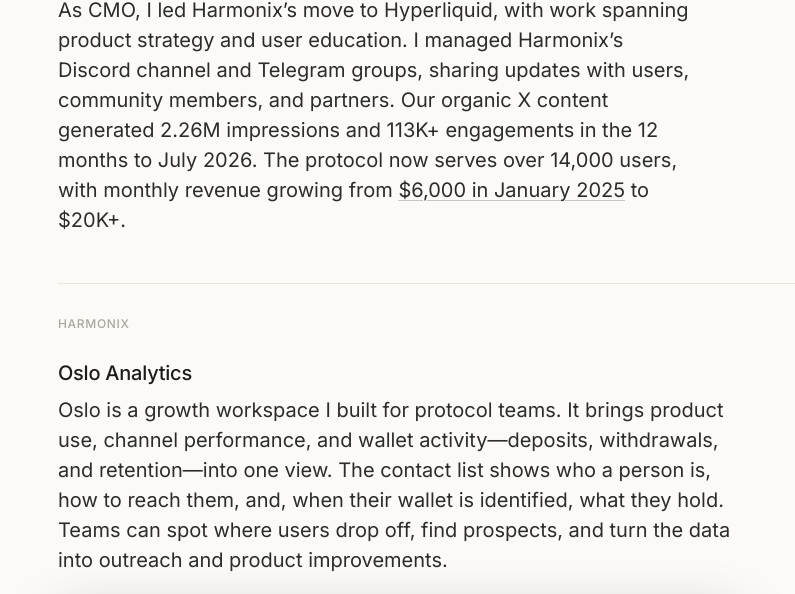
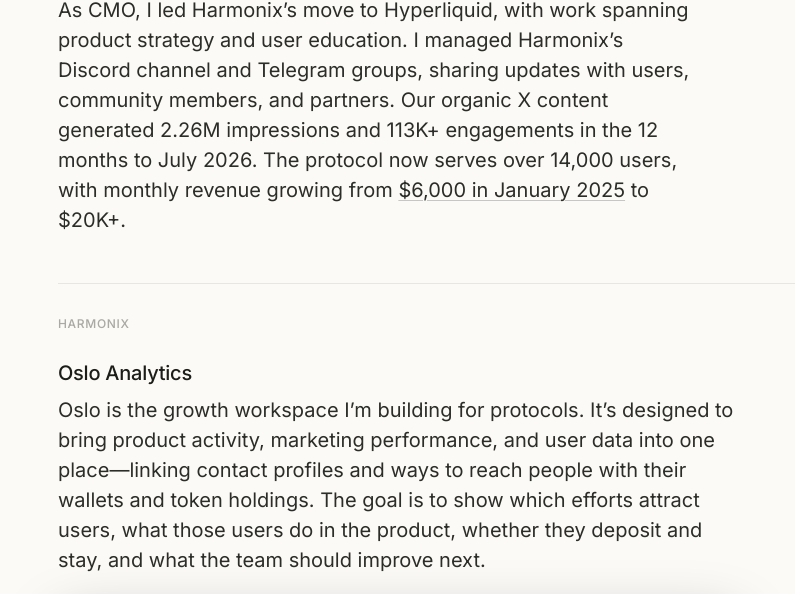
Before and after one commit to Christophorusan/christophorusan.github.io, a plain HTML site: page harmonix-finance.html in a window 1280 px wide. Shown: the part 244-838 px from the top of the page, without its empty margins (202-997 px from the left). Drawn offline with Linux system fonts and the light colour scheme; no server answers.

Commit message:
Describe Oslo growth product intent

```diff
--- a/harmonix-finance.html
+++ b/harmonix-finance.html
@@ -150,7 +150,7 @@
                   <article class="media-card oslo-analytics">
             <div class="piece-copy">
               <h3 class="piece-title"><a href="https://christophorusan.github.io/oslo-architecture/?view=analytics" target="_blank" rel="noreferrer">Oslo Analytics</a></h3>
-              <p class="piece-note">Oslo is a growth workspace I built for protocol teams. It brings product use, channel performance, and wallet activity—deposits, withdrawals, and retention—into one view. The contact list shows who a person is, how to reach them, and, when their wallet is identified, what they hold. Teams can spot where users drop off, find prospects, and turn the data into outreach and product improvements.</p>
+              <p class="piece-note">Oslo is the growth workspace I’m building for protocols. It’s designed to bring product activity, marketing performance, and user data into one place—linking contact profiles and ways to reach people with their wallets and token holdings. The goal is to show which efforts attract users, what those users do in the product, whether they deposit and stay, and what the team should improve next.</p>
             </div>
             <div class="piece-reference">
               <a class="media-link media-frame oslo-flow-link" href="https://christophorusan.github.io/oslo-architecture/?view=analytics" target="_blank" rel="noreferrer" aria-label="Open Oslo analytics view">
```
